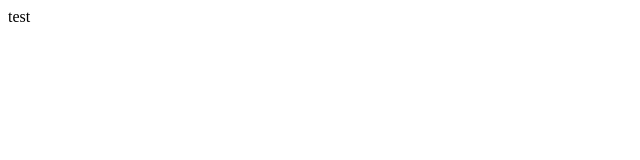
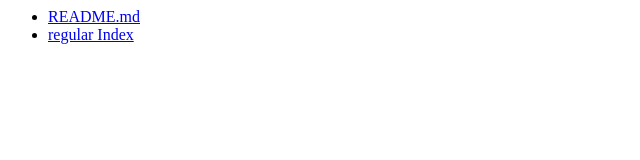
Before and after one commit to yavaadhikans/mv7fad, a plain HTML site: page html/index.html in a window 1280 px wide. Shown: the whole page, without its empty margins (0-640 px from the left). Drawn offline with Linux system fonts and the light colour scheme.

Commit message:
Update html/index.html

```diff
--- a/html/index.html
+++ b/html/index.html
@@ -1,5 +1,8 @@
 <html>
     <body>
-        test
+        <ul>
+            <li><a href="../README.md">README.md</a></li>
+            <li><a href="../">regular Index</a></li>
+        </ul>
     </body>
 </html>
```
